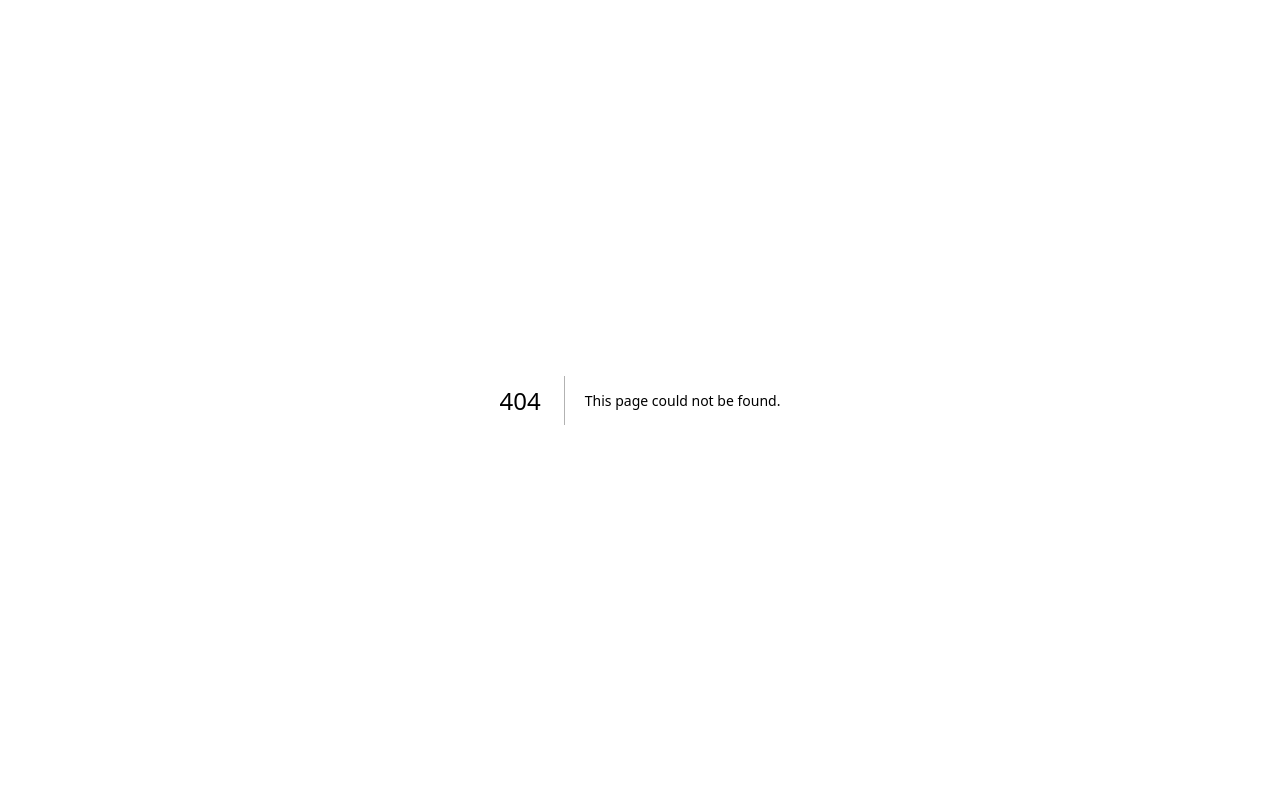
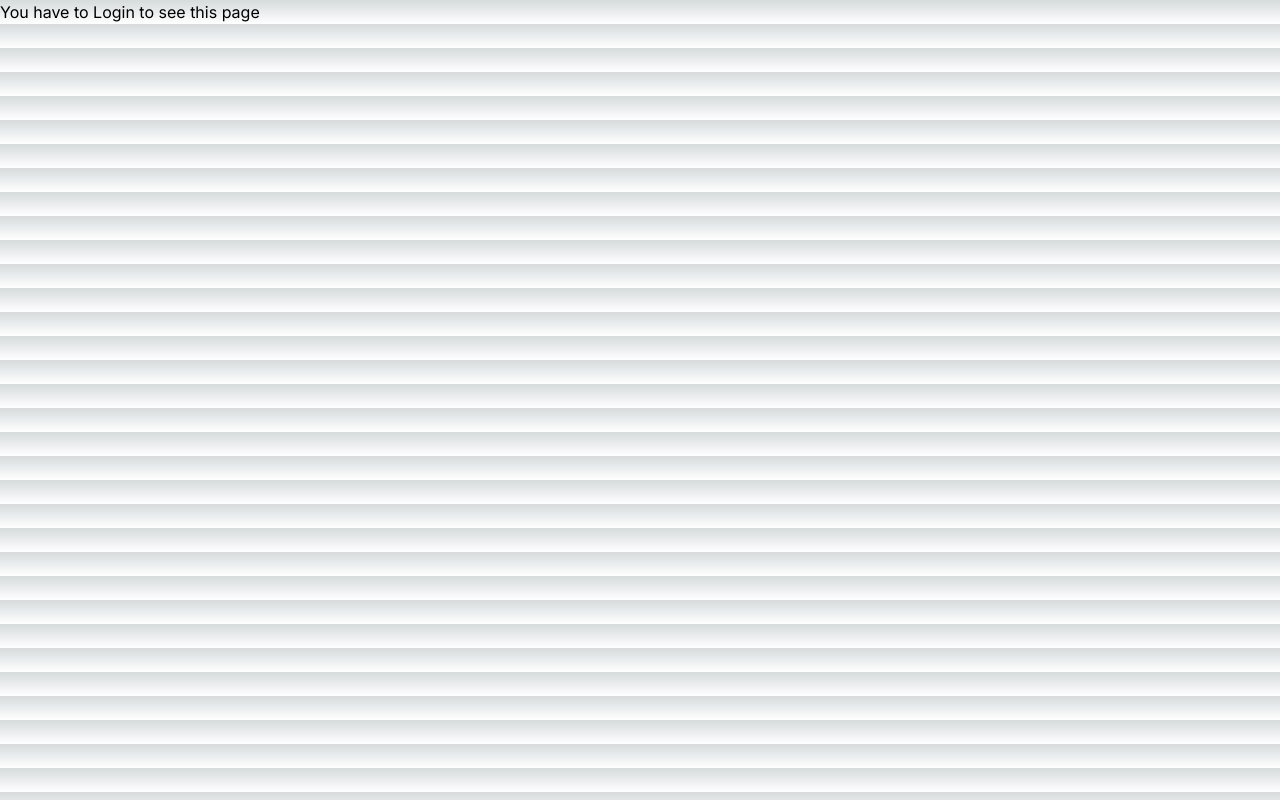
Before and after one commit to Osiris8/hiretop, a Next.js app: page /dashboard-talent in a window 1280 px wide. Before the commit this address had no page. Built offline with nearby package versions, Linux system fonts and the light colour scheme; no server answers.

Commit message:
create page dashboard-talent

```diff
--- /dev/null
+++ b/app/dashboard-talent/page.js
@@ -0,0 +1,18 @@
+"use client";
+
+import { useKindeBrowserClient } from "@kinde-oss/kinde-auth-nextjs";
+import { LoginLink } from "@kinde-oss/kinde-auth-nextjs/components";
+export default function DashboardTalent() {
+  const { isAuthenticated, isLoading } = useKindeBrowserClient();
+  if (isLoading) return <div>Loading...</div>;
+
+  return isAuthenticated ? (
+    <div>
+      <h1>Dashboard</h1>
+    </div>
+  ) : (
+    <div>
+      You have to <LoginLink>Login</LoginLink> to see this page
+    </div>
+  );
+}
```
